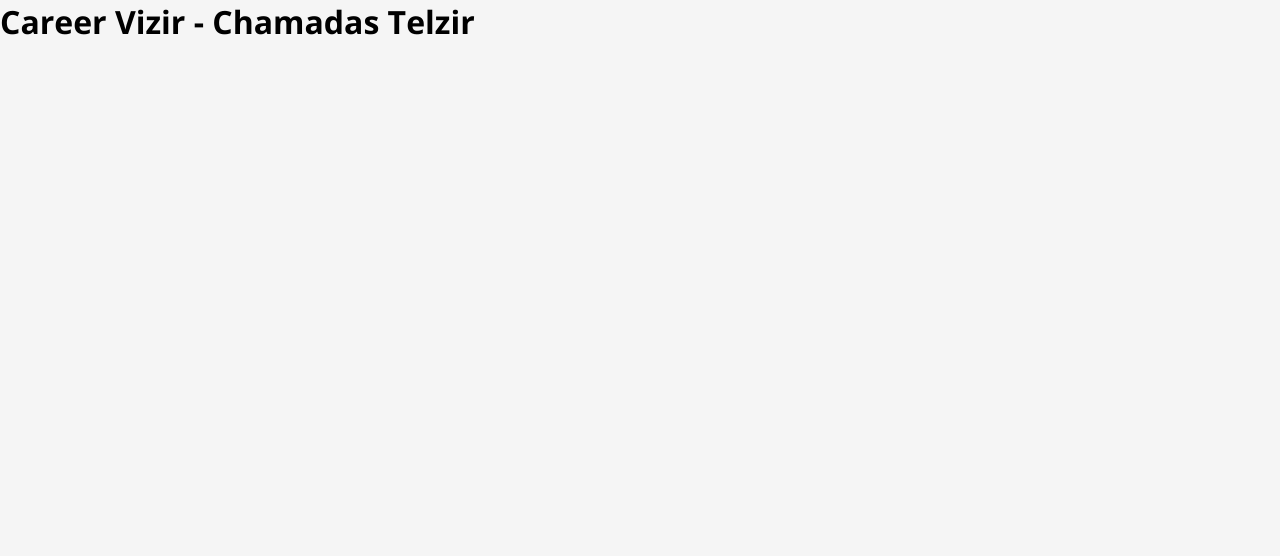
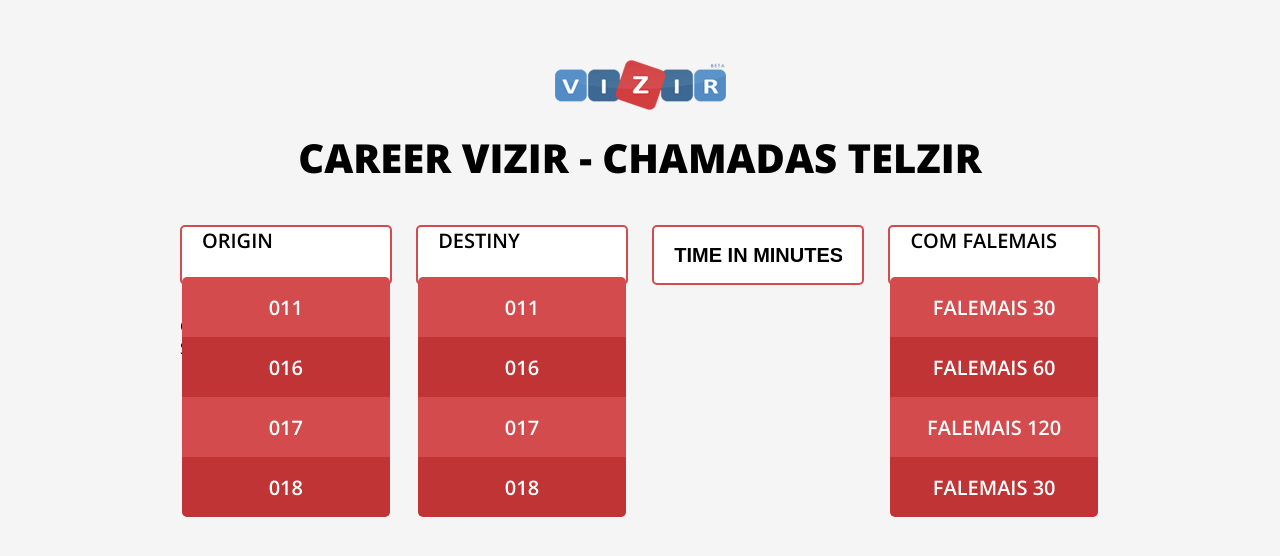
Before and after one commit to asousajnri/js-challenge-vizir, a website built with webpack: page src/index.html in a window 1280 px wide. Built offline with nearby package versions, Linux system fonts and the light colour scheme.

Commit message:
Start UI/UX

```diff
--- a/package.json
+++ b/package.json
@@ -22,6 +22,7 @@
     "eslint-plugin-node": "^8.0.1",
     "eslint-plugin-promise": "^4.0.1",
     "eslint-plugin-standard": "^4.0.0",
+    "file-loader": "^5.0.2",
     "html-loader": "^0.5.5",
     "html-webpack-plugin": "^3.2.0",
     "mini-css-extract-plugin": "^0.9.0",
--- a/src/index.html
+++ b/src/index.html
@@ -6,17 +6,80 @@
     <meta name="viewport" content="width=device-width, initial-scale=1" />
 
     <title>Career Vizir</title>
-
-    <link
-      href="https://fonts.googleapis.com/css?family=Open+Sans:300,300i,400,400i,600,600i,700,700i,800,800i&display=swap"
-      rel="stylesheet"
-    />
   </head>
   <body>
-    <header class="container">
+    <header class="container header">
+      <img src="images/logo.png" alt="Logo Vizir" />
       <h1>Career Vizir - Chamadas Telzir</h1>
     </header>
 
-    <script src="app.min.js"></script>
+    <div class="page-wrapper">
+      <div class="telzir-call" action="">
+        <div class="telzir-call__field-wrp">
+          <div class="telzir-call__select telzir-call__origin">
+            <div class="telzir-call__select-placeholder">
+              Origin
+            </div>
+
+            <ul>
+              <li>011</li>
+              <li>016</li>
+              <li>017</li>
+              <li>018</li>
+            </ul>
+          </div>
+
+          <div class="telzir-call__select telzir-call__destiny">
+            <div class="telzir-call__select-placeholder">
+              Destiny
+            </div>
+
+            <ul>
+              <li>011</li>
+              <li>016</li>
+              <li>017</li>
+              <li>018</li>
+            </ul>
+          </div>
+
+          <input
+            class="telzir-call__destiny-time-minute"
+            type="text"
+            placeholder="Time in minutes"
+          />
+
+          <div class="telzir-call__select telzir-call__destiny">
+            <div class="telzir-call__select-placeholder">
+              Com FaleMais
+            </div>
+
+            <ul>
+              <li>FaleMais 30</li>
+              <li>FaleMais 60</li>
+              <li>FaleMais 120</li>
+              <li>FaleMais 30</li>
+            </ul>
+          </div>
+        </div>
+      </div>
+
+      <div class="telzir-call-fares">
+        <div class="telzir-call-fares__field with-plan">
+          <span>
+            Com FaleMais
+          </span>
+
+          $ 0,00
+        </div>
+
+        <div class="telzir-call-fares__field no-plan">
+          <span>
+            Sem FaleMais
+          </span>
+
+          $ 38,00
+        </div>
+      </div>
+    </div>
   </body>
 </html>
--- a/src/sass/app.scss
+++ b/src/sass/app.scss
@@ -1 +1,5 @@
 @import './base/base';
+@import './layout/container';
+@import './components/header';
+@import './components/page-wrapper';
+@import './components/telzir-call';
--- a/src/sass/base/_base.scss
+++ b/src/sass/base/_base.scss
@@ -1,3 +1,5 @@
+@import url('https://fonts.googleapis.com/css?family=Open+Sans:300,300i,400,400i,600,600i,700,700i,800,800i&display=swap');
+
 *,
 *::before,
 *::after {
--- /dev/null
+++ b/src/sass/components/_header.scss
@@ -0,0 +1,19 @@
+.header {
+  padding-top: 60px;
+  margin-bottom: 40px;
+  display: flex;
+  justify-content: center;
+  align-items: center;
+  flex-direction: column;
+
+  img {
+    margin-bottom: 20px;
+  }
+
+  h1 {
+    text-transform: uppercase;
+    font-weight: 900;
+    text-align: center;
+    font-size: 40px;
+  }
+}
--- /dev/null
+++ b/src/sass/components/_page-wrapper.scss
@@ -0,0 +1,3 @@
+.page-wrapper {
+  @extend .container;
+}
--- /dev/null
+++ b/src/sass/components/_telzir-call.scss
@@ -0,0 +1,57 @@
+.telzir-call {
+  margin-bottom: 30px;
+}
+
+.telzir-call__field-wrp {
+  display: flex;
+  justify-content: space-between;
+
+  .telzir-call__select,
+  input {
+    background: #fff;
+    border: 2px solid #d44b4d;
+    padding: 0 20px;
+    border-radius: 5px;
+    height: 60px;
+    width: 23%;
+    font-weight: 600;
+    font-size: 20px;
+    color: #000;
+    text-transform: uppercase;
+  }
+
+  input::placeholder {
+    color: #000;
+  }
+
+  .telzir-call__select {
+    position: relative;
+
+    ul {
+      list-style: none;
+      width: 100%;
+      position: absolute;
+      left: 0;
+      top: 50px;
+      border-radius: 5px;
+      overflow: hidden;
+
+      li {
+        height: 60px;
+        color: #fff;
+        background: #d44b4d;
+        padding: 0 20px;
+        display: flex;
+        align-items: center;
+        justify-content: center;
+
+        &:nth-child(even) {
+          background: #c13436;
+        }
+      }
+    }
+  }
+
+  .telzir-call__select-placeholder {
+  }
+}
--- a/webpack.config.js
+++ b/webpack.config.js
@@ -19,15 +19,26 @@
         },
       },
       {
+        test: /\.html$/,
+        use: {
+          loader: 'html-loader',
+          options: { minimize: true },
+        },
+      },
+      {
+        test: /\.(png|jpe?g|gif)$/i,
+        use: [
+          {
+            loader: 'file-loader',
+            options: {
+              esModule: false,
+            },
+          },
+        ],
+      },
+      {
         test: /\.s[ac]ss$/i,
-        use: [
-          // Creates `style` nodes from JS strings
-          'style-loader',
-          // Translates CSS into CommonJS
-          'css-loader',
-          // Compiles Sass to CSS
-          'sass-loader',
-        ],
+        use: ['style-loader', 'css-loader', 'sass-loader'],
       },
     ],
   },
```
Also changed, not shown: dist/app.min.js, dist/dee126782c41c13e89386030fe123ddf.png (added), dist/index.html, src/images/logo.png (added), 1 other file.
